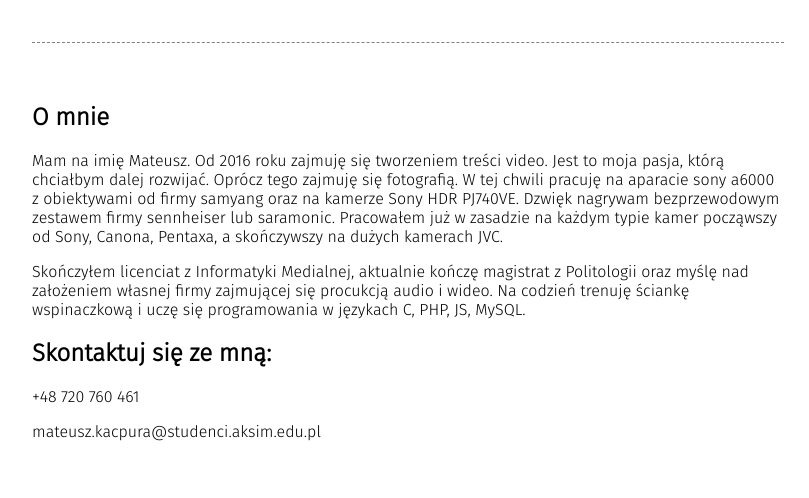
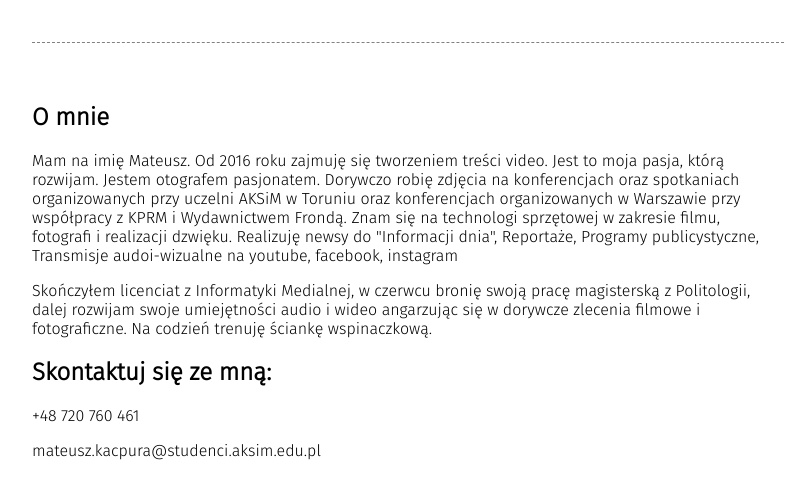
Before and after one commit to nowybackup/video-MateuszKacpura-fot, a plain HTML site: page moja_praca.html in a window 1280 px wide. Shown: the part 2006-2504 px from the top of the page, without its empty margins (455-1264 px from the left). Drawn offline with Linux system fonts and the light colour scheme.

Commit message:
Update moja_praca.html

```diff
--- a/moja_praca.html
+++ b/moja_praca.html
@@ -130,11 +130,14 @@
                     <h2 class="my-work-title">
                          O mnie
                     </h2>
-                    <p>Mam na imię Mateusz. Od 2016 roku zajmuję się tworzeniem treści video. Jest to moja pasja, którą chciałbym dalej rozwijać. Oprócz tego zajmuję się fotografią. W tej chwili pracuję na aparacie sony a6000 z obiektywami od firmy samyang oraz na kamerze Sony HDR PJ740VE. Dzwięk nagrywam bezprzewodowym zestawem firmy sennheiser lub saramonic. Pracowałem już w zasadzie na każdym typie kamer począwszy od Sony, Canona, Pentaxa, a skończywszy na dużych kamerach JVC.
+                    <p>Mam na imię Mateusz. Od 2016 roku zajmuję się tworzeniem treści video. Jest to moja pasja, którą rozwijam. Jestem otografem pasjonatem.
+			    Dorywczo robię zdjęcia na konferencjach oraz spotkaniach organizowanych przy uczelni AKSiM w Toruniu oraz konferencjach organizowanych w Warszawie przy współpracy z KPRM i Wydawnictwem Frondą.
+				Znam się na technologi sprzętowej w zakresie filmu, fotografi i realizacji dzwięku.
+			    		Realizuję newsy do "Informacji dnia", Reportaże, Programy publicystyczne, Transmisje audoi-wizualne na youtube, facebook, instagram
 			</p>
                     </p>
                     <p>
-         		Skończyłem licenciat z Informatyki Medialnej, aktualnie kończę magistrat z Politologii oraz myślę nad założeniem własnej firmy zajmującej się procukcją audio i wideo. Na codzień trenuję ściankę wspinaczkową i uczę się programowania w językach C, PHP, JS, MySQL.
+         		Skończyłem licenciat z Informatyki Medialnej, w czerwcu bronię swoją pracę magisterską z Politologii, dalej rozwijam swoje umiejętności audio i wideo angarzując się w dorywcze zlecenia filmowe i fotograficzne. Na codzień trenuję ściankę wspinaczkową.
                     </p>
                 </div>
 
```
